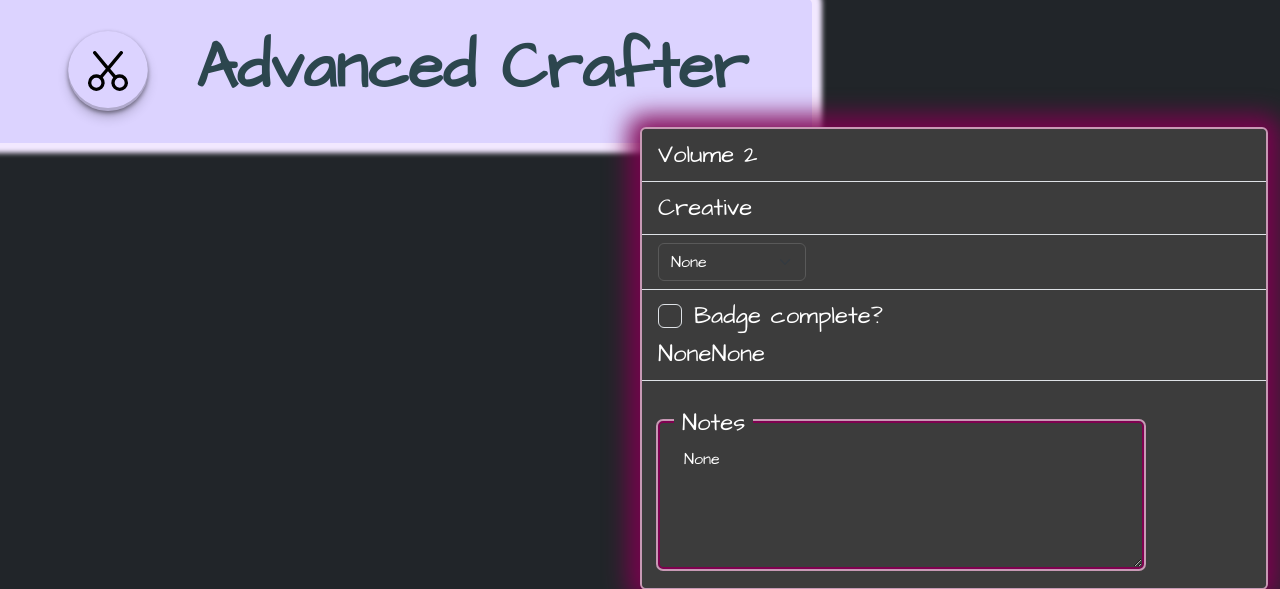
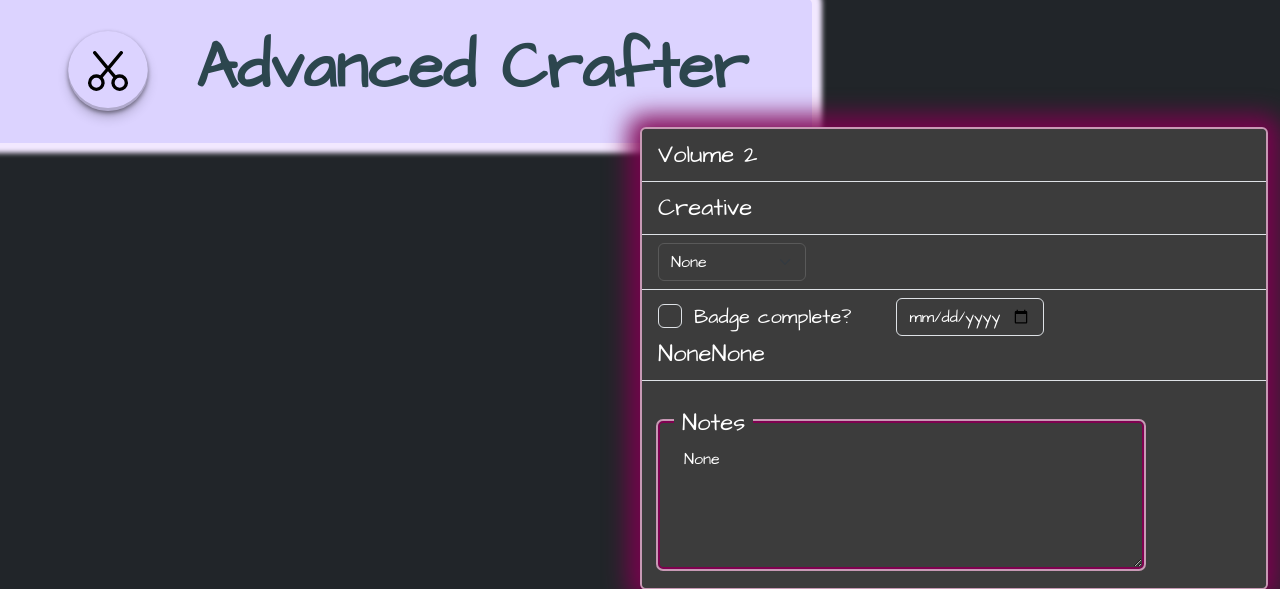
Before and after one commit to LisaS7/RebelBadgeTracker, a Flask app: page /badge/1 in a window 1280 px wide. Shown: the part 171-760 px from the top of the page. Run offline with Flask 3, Linux system fonts and the light colour scheme; data comes from the database, SQL or seed files in the repository.

Commit message:
Minor style changes and added date picker html for badge

```diff
--- a/flask_app/static/css/style.css
+++ b/flask_app/static/css/style.css
@@ -144,6 +144,10 @@
   box-shadow: 0px 0px 23px 12px rgba(127, 1, 81, 0.93);
 }
 
+#badge-complete-container {
+  gap: 45px;
+}
+
 /* FOOTER */
 footer {
   background: #2c464e;
--- a/flask_app/templates/pages/badge.html
+++ b/flask_app/templates/pages/badge.html
@@ -35,11 +35,20 @@
           </select>
         </li>
         <li class="list-group-item">
-          <div class="form-check">
-            <label>Badge complete?</label>
-            <input class="form-check-input" type="checkbox" id="badge-checkbox"
-            data-badge-id="{{badge.id}}" {{ 'checked="checked"' if
-            badge.complete }} />
+          <div id="badge-complete-container" class="d-flex flex-row">
+            <div class="form-check">
+              <label class="fs-5">Badge complete?</label>
+              <input class="form-check-input" type="checkbox"
+              id="badge-checkbox" data-badge-id="{{badge.id}}" {{
+              'checked="checked"' if badge.complete }} />
+            </div>
+            <input
+              id="badgeDate"
+              class="form-control w-25"
+              type="date"
+              value="{{badge.date|date_format}}"
+              data-badge-id="{{badge.id}}"
+            />
           </div>
           <span>{{ badge.complete }}</span><span>{{ badge.date }}</span>
         </li>
```
Also changed, not shown: flask_app/templates/badge_table.html (+6 -1 lines).
